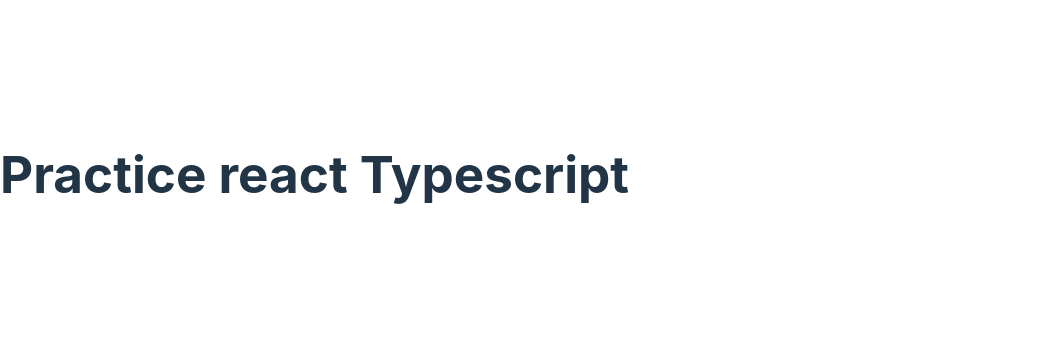
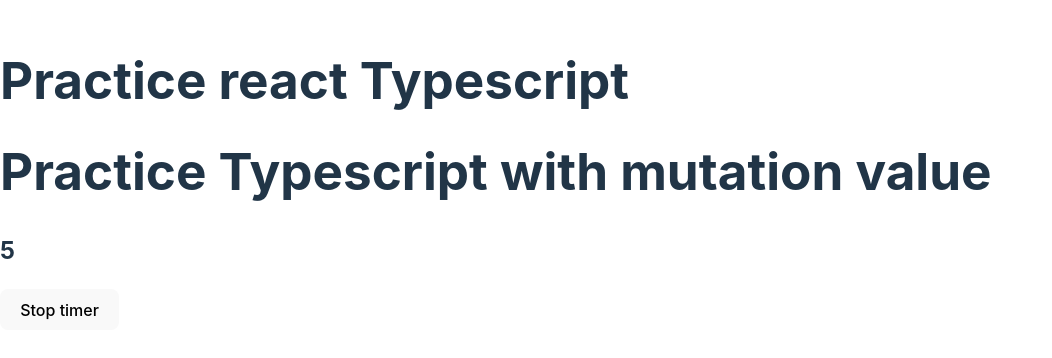
Before and after one commit to NifemiOladapo/Learning-React-Typescript, a React (Vite) app: page / in a window 1280 px wide. Shown: the part 226-584 px from the top of the page, without its empty margins (0-1052 px from the left). Built offline with nearby package versions, Linux system fonts and the light colour scheme.

Commit message:
practice typescript with useRef hook practiced typescript with useRef hook in the case of Dom elements practiced typescript with useRef hook in the case of mutable values

```diff
--- a/src/App.tsx
+++ b/src/App.tsx
@@ -1,7 +1,10 @@
+import Mutation from "./useRef Hook/Mutation";
+
 const App = ()=>{
   return (
     <div>
       <h1>Practice react Typescript</h1>
+      <Mutation />
     </div>
   )
 }
--- /dev/null
+++ b/src/useRef Hook/Mutation.tsx
@@ -0,0 +1,29 @@
+import { useEffect, useRef, useState } from "react";
+
+const Mutation = () => {
+    const [timer, setTimer] = useState(0);
+    const intervalRef = useRef<number | null>(null);
+
+    const stopTimer = () => {
+        if (intervalRef.current) window.clearInterval(intervalRef.current);
+    };
+
+    useEffect(() => {
+        intervalRef.current = window.setInterval(() => {
+            setTimer((timer) => timer + 1);
+        }, 1000);
+        return () => {
+            stopTimer()
+        }
+    }, []);
+
+    return (
+        <div>
+            <h1>Practice Typescript with mutation value</h1>
+            <h2>{timer}</h2>
+            <button onClick={stopTimer}>Stop timer</button>
+        </div>
+    );
+};
+
+export default Mutation;
```
Also changed, not shown: src/useRef Hook/DomElement.tsx (added, +17 -0 lines).
